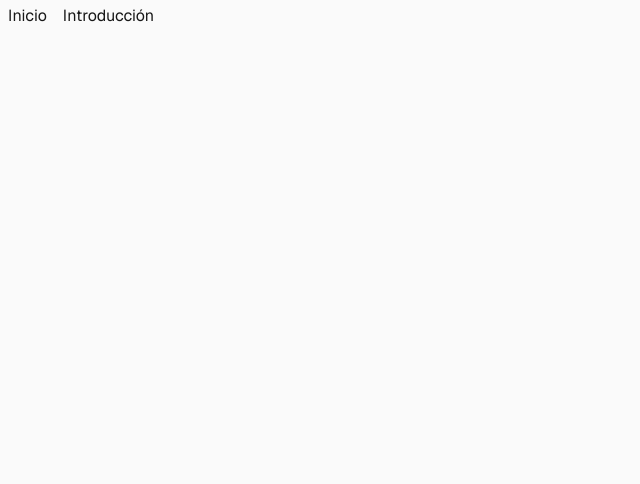
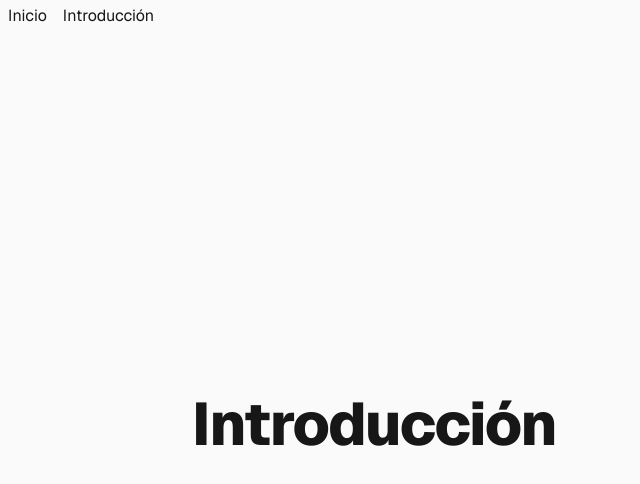
Before and after one commit to fabiloco/thesis-presentation, a Next.js app: page /introduction in a window 1280 px wide. Shown: the top 484 px of the page, without its empty margins (0-640 px from the left). Built offline with nearby package versions, Linux system fonts and the light colour scheme.

Commit message:
introduction

```diff
--- a/src/app/introduction/page.tsx
+++ b/src/app/introduction/page.tsx
@@ -4,7 +4,11 @@ export default function Introduction() {
   return (
     <>
       <Navbar />
-      <section className='mx-auto flex flex-col justify-center min-h-screen max-w-4xl'></section>
+      <section className='mx-auto flex flex-col justify-center min-h-screen max-w-4xl'>
+        <h1 className='mb-4 text-4xl font-extrabold leading-none tracking-tight md:text-5xl lg:text-6xl'>
+          Introducción
+        </h1>
+      </section>
     </>
   );
 }
```
